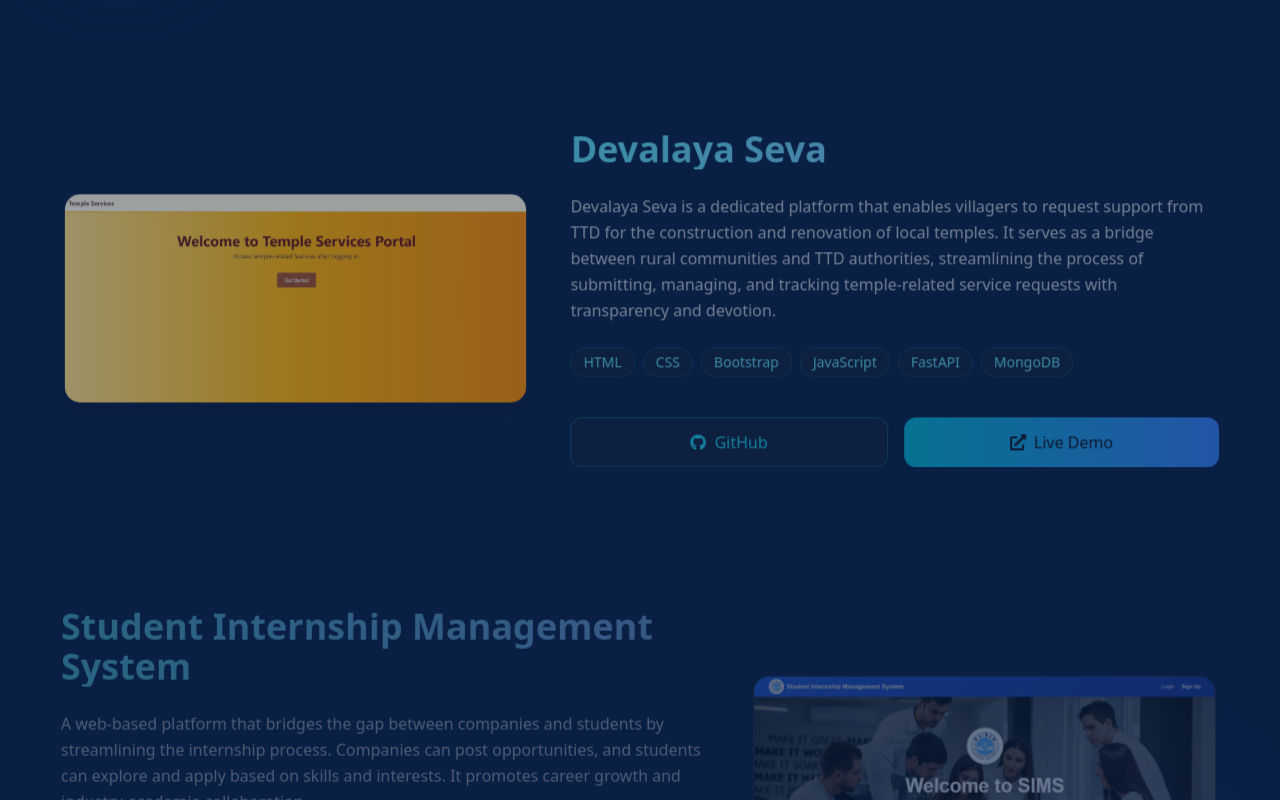
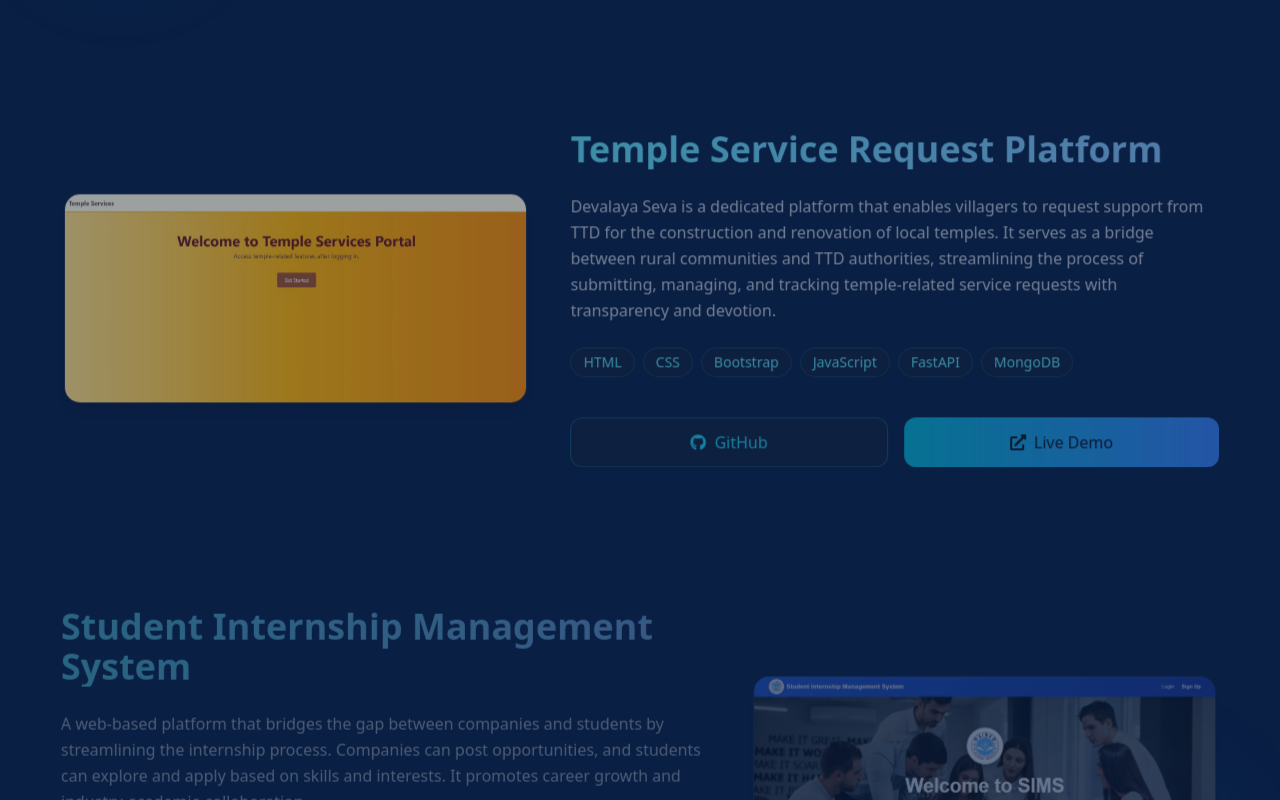
Before and after one commit to KalyankumarKummara/Portfolio, a React (Vite) app: page / in a window 1280 px wide. Shown: the part 4560-5360 px from the top of the page. Built offline with nearby package versions, Linux system fonts and the light colour scheme.

Commit message:
Changed projects file

```diff
--- a/src/components/Projects.jsx
+++ b/src/components/Projects.jsx
@@ -6,7 +6,7 @@ import project2Image from "../assets/profile4.png";
 
 const projects = [
   {
-    title: "Devalaya Seva",
+    title: "Temple Service Request Platform",
     description:
       "Devalaya Seva is a dedicated platform that enables villagers to request support from TTD for the construction and renovation of local temples. It serves as a bridge between rural communities and TTD authorities, streamlining the process of submitting, managing, and tracking temple-related service requests with transparency and devotion.",
     techStack: ["HTML", "CSS", "Bootstrap", "JavaScript", "FastAPI", "MongoDB"],
```
Also changed, not shown: 1 other file (tests, documents, lock files or other folders).
